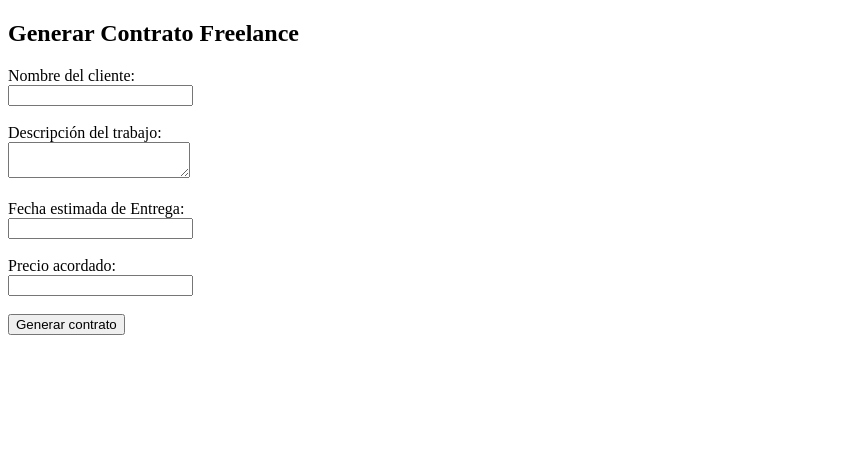
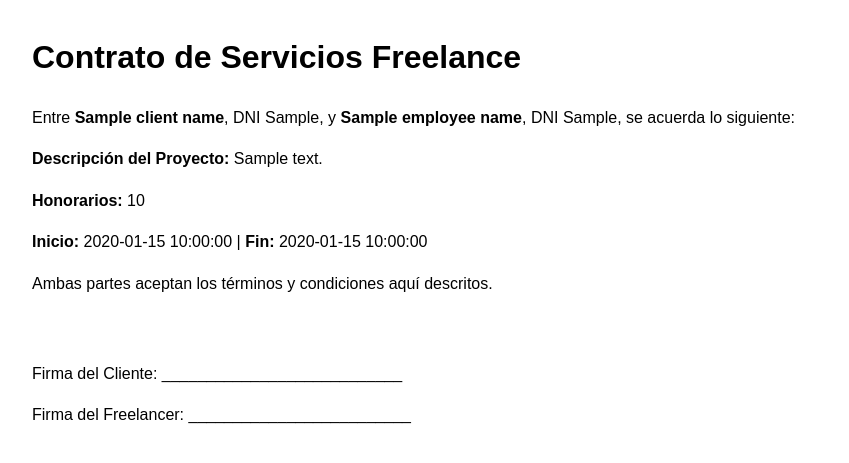
Before and after one commit to mtsortiz/contract.me, a FastAPI app: template app/templates/freelancerContract.html in a window 1280 px wide. Shown: the top 463 px of the page, without its empty margins (0-849 px from the left). Run offline with FastAPI, Linux system fonts and the light colour scheme; the template is opened without the code that fills it: most values are stand-ins (such as "Sample title", 1, 10 or a date in 2020).

Commit message:
updates on freelance mode

```diff
--- a/app/main.py
+++ b/app/main.py
@@ -1,7 +1,10 @@
 from fastapi import FastAPI, Request, Form
-from fastapi.responses import HTMLResponse
+from fastapi.responses import HTMLResponse, FileResponse
 from fastapi.staticfiles import StaticFiles
 from fastapi.templating import Jinja2Templates
+from app.forms import FreelanceContractForm
+from app.generator import generatePDFContract
+
 import os
 
 app = FastAPI()
@@ -16,42 +19,34 @@ templates = Jinja2Templates(directory=os.path.join(current_dir, "templates"))
 async def landing(request: Request):
     return templates.TemplateResponse("index.html", {"request": request})
 
-@app.get("/select-contract", response_class=HTMLResponse)
+@app.get("/contracts", response_class=HTMLResponse)
 async def selectContract(request: Request):
     return templates.TemplateResponse("contractSelector.html", {"request": request})
 
 @app.get("/contracts/freelancer", response_class=HTMLResponse)
 async def freelancerContract(request: Request):
-    return templates.TemplateResponse("freelancerContract.html", {"request": request})
+    return templates.TemplateResponse("freelancerForm.html", {"request": request})
 
 @app.post("/contracts/freelancer")
 async def loadFreelancerContract(
     request: Request,
-    clientName: str = Form(...),
-    jobDescription: str = Form(...),
-    date: str = Form(...),
-    price: str = Form(...)):
-
-    contract = f"""
-    CONTRATO DE SERVICIOS FREELANCE
-
-    Entre el/la cliente {clientName} y el prestador de servicios se acuerda lo siguiente:
-
-    Tareas a realizar:
-    {jobDescription}
-
-    Fecha estimada de entrega:
-    {date}
-
-    Precio acordado:
-    {price}
-
-    Fecha de generación: a completar manualmente.
-
-    Firma de las partes: __________________________
-    """
-
-    return templates.TemplateResponse("result.html", {
-        "request": request,
-        "generatedContract": contract
-    })
+    client_name: str = Form(...),
+    client_document: str = Form(...),
+    employee_name: str = Form(...),
+    employee_document: str = Form(...),
+    job_description: str = Form(...),
+    price: str = Form(...),
+    start_date: str = Form(...),
+    due_date: str = Form(...)):
+        form_data = FreelanceContractForm(
+            client_name=client_name,
+            client_document=client_document,
+            employee_name=employee_name,
+            employee_document=employee_document,
+            job_description=job_description,
+            price=price,
+            start_date=start_date,
+            due_date=due_date
+        )
+        output_path = generatePDFContract(form_data.dict())
+        return FileResponse(output_path, filename="contrato.pdf", media_type="application/pdf")
--- a/app/templates/freelancerContract.html
+++ b/app/templates/freelancerContract.html
@@ -1,24 +1,25 @@
+<!-- app/templates/contrato_freelance.html -->
+
 <!DOCTYPE html>
-<html>
+<html lang="es">
 <head>
-    <title>Contrato Freelance</title>
+  <meta charset="UTF-8">
+  <title>Contrato Freelance</title>
+  <style>
+    body { font-family: Arial, sans-serif; line-height: 1.6; margin: 2em; }
+  </style>
 </head>
 <body>
-    <h2>Generar Contrato Freelance</h2>
-    <form method="post" action="/contracts/freelancer">
-        <label for="clientName">Nombre del cliente:</label><br>
-        <input type="text" id="clientName" name="clientName" required><br><br>
+  <h1>Contrato de Servicios Freelance</h1>
+  <p>Entre <strong>{{ client_name }}</strong>, DNI {{ client_document }}, y <strong>{{ employee_name }}</strong>, DNI {{ employee_document }}, se acuerda lo siguiente:</p>
 
-        <label for="jobDescription">Descripción del trabajo:</label><br>
-        <textarea id="jobDescription" name="jobDescription" required></textarea><br><br>
+  <p><strong>Descripción del Proyecto:</strong> {{ job_description }}</p>
+  <p><strong>Honorarios:</strong> {{ price }}</p>
+  <p><strong>Inicio:</strong> {{ start_date }} | <strong>Fin:</strong> {{ due_date }}</p>
 
-        <label for="date">Fecha estimada de Entrega:</label><br>
-        <input type="text" id="date" name="date" required><br><br>
+  <p>Ambas partes aceptan los términos y condiciones aquí descritos.</p>
 
-        <label for="price">Precio acordado:</label><br>
-        <input type="text" id="price" name="price" required><br><br>
-
-        <button type="submit">Generar contrato</button>
-    </form>
+  <p style="margin-top: 4em;">Firma del Cliente: ___________________________</p>
+  <p>Firma del Freelancer: _________________________</p>
 </body>
 </html>
```
Also changed, not shown: app/forms.py (+12 -0 lines), app/generator.py (+12 -0 lines), app/templates/freelancerForm.html (added, +27 -0 lines).
